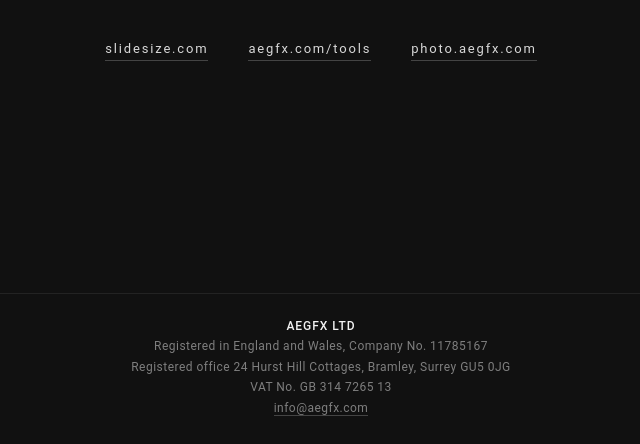
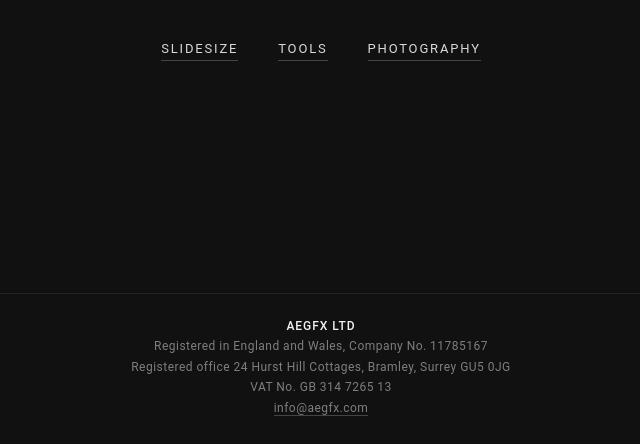
Before and after one commit to AEGFX/aegfx, a plain HTML site: page index.html in a window 1280 px wide. Shown: the part 356-800 px from the top of the page, without its empty margins (319-959 px from the left). Drawn offline with Linux system fonts and the light colour scheme.

Commit message:
Home page links use words in place of domains
Co-Authored-By: Claude Fable 5.2 <noreply@anthropic.com>
Claude-Session: https://claude.ai/code/session_01MH8K1b31PSazTo3JSbP1Vw

```diff
--- a/index.html
+++ b/index.html
@@ -18,7 +18,7 @@ body{
   -webkit-font-smoothing:antialiased;
 }
 main{flex:1;display:flex;flex-direction:column;align-items:center;justify-content:center;gap:44px;padding:48px 24px}
-nav{display:flex;flex-wrap:wrap;justify-content:center;gap:10px 40px;font-size:13px;letter-spacing:.14em}
+nav{display:flex;flex-wrap:wrap;justify-content:center;gap:10px 40px;font-size:13px;letter-spacing:.14em;text-transform:uppercase}
 nav a{color:#d9d9d9;text-decoration:none;padding-bottom:4px;border-bottom:1px solid rgba(217,217,217,.25);transition:color .15s,border-color .15s}
 nav a:hover,nav a:focus-visible{color:#e7302a;border-color:#e7302a;outline:none}
 .logo{display:block;width:min(62vw,520px);height:auto}
@@ -46,9 +46,9 @@ footer a:hover,footer a:focus-visible{color:#e7302a;border-color:#e7302a;outline
 <path fill="#e7302a" d="M672.09,87.27,621.86,9.45c-2-3.23,0-7,4.23-7h36.3a5.38,5.38,0,0,1,4,2.23L695,51h.25L724.3,4.72a5,5,0,0,1,4-2.23h36.3c4.23,0,6.46,3.73,4.23,7L718.33,87.27l52.22,82.3c2.23,3.48,0,7-4,7H732a5.57,5.57,0,0,1-4.23-2.24l-32.57-50.23h-.5L662.88,174.3a5.44,5.44,0,0,1-4.22,2.24H624.1c-4.23,0-6.47-3.73-4.23-7Z"/>
 </svg>
 <nav aria-label="AEGFX LTD sites">
-<a href="https://slidesize.com">slidesize.com</a>
-<a href="/tools/">aegfx.com/tools</a>
-<a href="https://photo.aegfx.com">photo.aegfx.com</a>
+<a href="https://slidesize.com">SlideSize</a>
+<a href="/tools/">Tools</a>
+<a href="https://photo.aegfx.com">Photography</a>
 </nav>
 </main>
 <footer>
```
